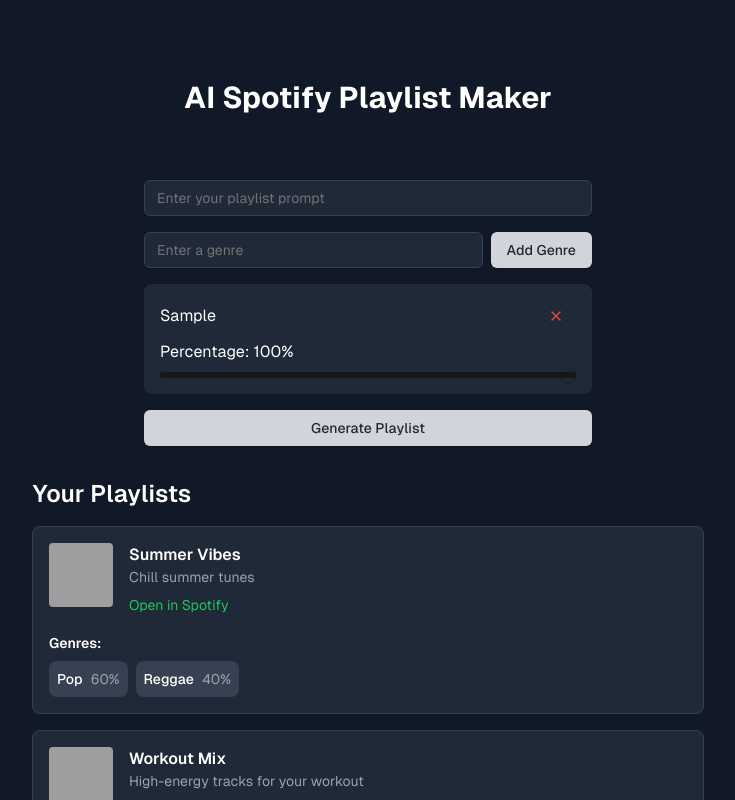
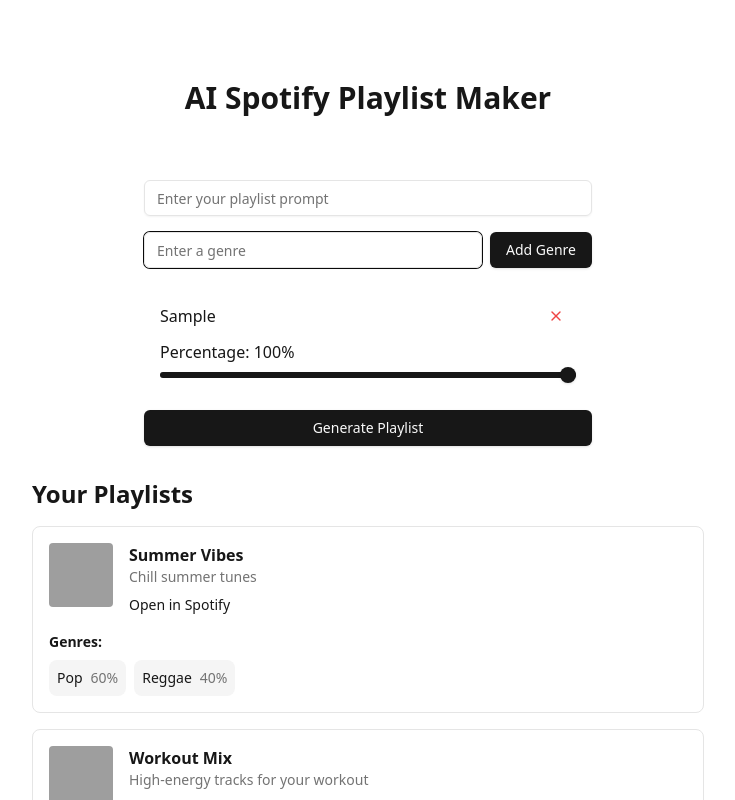
Before and after one commit to edunne4/spotifyplaylist, a Next.js app: page / in a window 1280 px wide. Both pictures are taken after typing "Sample" into the empty fields and a click on the button "Add Genre". Shown: the top 800 px of the page, without its empty margins (272-1007 px from the left). Built offline with nearby package versions, Linux system fonts and the light colour scheme; grey boxes are pictures that could not be loaded.

Commit message:
GENRES 2

```diff
--- a/app/globals.css
+++ b/app/globals.css
@@ -90,3 +90,12 @@ body {
     @apply bg-background text-foreground;
   }
 }
+
+/* Add this at the end of the file */
+.custom-slider [role="slider"] {
+  @apply bg-primary;
+}
+
+.custom-slider [data-orientation="horizontal"] .slider-track {
+  @apply bg-primary;
+}
--- a/app/page.tsx
+++ b/app/page.tsx
@@ -1,10 +1,9 @@
-import Image from "next/image";
 import PlaylistForm from "../components/playlist-form-component";
 import PlaylistList from "../components/playlist-list-component";
 
 export default function Home() {
   return (
-    <div className="min-h-screen p-8 pb-20 gap-16 sm:p-20 font-[family-name:var(--font-geist-sans)] bg-gray-900 text-white">
+    <div className="min-h-screen p-8 pb-20 gap-16 sm:p-20 font-sans bg-background text-foreground">
       <main className="flex flex-col gap-8 items-center">
         <h1 className="text-3xl font-bold mb-8">AI Spotify Playlist Maker</h1>
 
--- a/components/playlist-form-component.tsx
+++ b/components/playlist-form-component.tsx
@@ -1,6 +1,6 @@
 'use client';
 
-import { useState } from 'react';
+import { useState, useRef, KeyboardEvent } from 'react';
 import { Button } from "./ui/button";
 import { Input } from "./ui/input";
 import { Slider } from "./ui/slider";
@@ -17,6 +17,7 @@ export default function PlaylistForm() {
   const [prompt, setPrompt] = useState('');
   const [currentGenre, setCurrentGenre] = useState('');
   const [genres, setGenres] = useState<Genre[]>([]);
+  const genreInputRef = useRef<HTMLInputElement>(null);
 
   const normalizePercentages = (updatedGenres: Genre[]): Genre[] => {
     const total = updatedGenres.reduce((sum, genre) => sum + genre.percentage, 0);
@@ -40,6 +41,14 @@ export default function PlaylistForm() {
 
       setGenres(normalizePercentages(newGenres));
       setCurrentGenre('');
+      genreInputRef.current?.focus();
+    }
+  };
+
+  const handleKeyPress = (e: KeyboardEvent<HTMLInputElement>) => {
+    if (e.key === 'Enter') {
+      e.preventDefault();
+      handleAddGenre();
     }
   };
 
@@ -67,7 +76,7 @@ export default function PlaylistForm() {
         value={prompt}
         onChange={(e) => setPrompt(e.target.value)}
         required
-        className="bg-gray-800 text-white border-gray-700"
+        className="bg-background text-foreground border-input"
       />
       <div className="flex space-x-2">
         <Input
@@ -75,19 +84,21 @@ export default function PlaylistForm() {
           placeholder="Enter a genre"
           value={currentGenre}
           onChange={(e) => setCurrentGenre(e.target.value)}
-          className="bg-gray-800 text-white border-gray-700"
+          onKeyPress={handleKeyPress}
+          ref={genreInputRef}
+          className="bg-background text-foreground border-input"
         />
         <Button
           type="button"
           onClick={handleAddGenre}
           disabled={genres.length >= MAX_GENRES}
-          className="bg-gray-300 text-gray-800 hover:bg-gray-400"
+          className="bg-primary text-primary-foreground hover:bg-primary/90"
         >
           Add Genre
         </Button>
       </div>
       {genres.map((genre, index) => (
-        <div key={index} className="space-y-2 bg-gray-800 p-4 rounded-lg">
+        <div key={index} className="space-y-2 bg-card p-4 rounded-lg">
           <div className="flex justify-between items-center">
             <span>{genre.name}</span>
             <Button
@@ -95,7 +106,7 @@ export default function PlaylistForm() {
               variant="ghost"
               size="sm"
               onClick={() => handleRemoveGenre(index)}
-              className="text-red-500 hover:text-red-700"
+              className="text-destructive hover:text-destructive/90"
             >
               <X size={16} />
             </Button>
@@ -111,14 +122,14 @@ export default function PlaylistForm() {
               step={1}
               value={[genre.percentage]}
               onValueChange={(value) => handleGenrePercentageChange(index, value[0])}
-              className="bg-gray-800"
+              className="custom-slider"
             />
           </div>
         </div>
       ))}
       <Button
         type="submit"
-        className="w-full bg-gray-300 text-gray-800 hover:bg-gray-400"
+        className="w-full bg-primary text-primary-foreground hover:bg-primary/90"
       >
         Generate Playlist
       </Button>
--- a/components/playlist-list-component.tsx
+++ b/components/playlist-list-component.tsx
@@ -53,17 +53,17 @@ export default function PlaylistList() {
       <h2 className="text-2xl font-semibold mb-4">Your Playlists</h2>
       <ul className="space-y-4">
         {playlists.map((playlist) => (
-          <li key={playlist.id} className="border border-gray-700 rounded-lg p-4 bg-gray-800">
+          <li key={playlist.id} className="border border-border rounded-lg p-4 bg-card">
             <div className="flex items-start space-x-4 mb-4">
               <img src={playlist.image} alt={playlist.name} className="w-16 h-16 object-cover rounded" />
               <div>
                 <h3 className="font-semibold">{playlist.name}</h3>
-                <p className="text-sm text-gray-400">{playlist.description}</p>
+                <p className="text-sm text-muted-foreground">{playlist.description}</p>
                 <a
                   href={playlist.spotifyUrl}
                   target="_blank"
                   rel="noopener noreferrer"
-                  className="text-green-500 hover:underline text-sm mt-2 inline-block"
+                  className="text-primary hover:underline text-sm mt-2 inline-block"
                 >
                   Open in Spotify
                 </a>
@@ -74,9 +74,9 @@ export default function PlaylistList() {
                 <p className="text-sm font-semibold mb-2">Genres:</p>
                 <div className="flex flex-wrap gap-2">
                   {playlist.genres.map((genre, index) => (
-                    <div key={index} className="bg-gray-700 rounded-lg p-2 text-sm">
+                    <div key={index} className="bg-secondary rounded-lg p-2 text-sm">
                       <span className="font-medium">{genre.name}</span>
-                      <span className="ml-2 text-gray-400">{genre.percentage}%</span>
+                      <span className="ml-2 text-muted-foreground">{genre.percentage}%</span>
                     </div>
                   ))}
                 </div>
```
